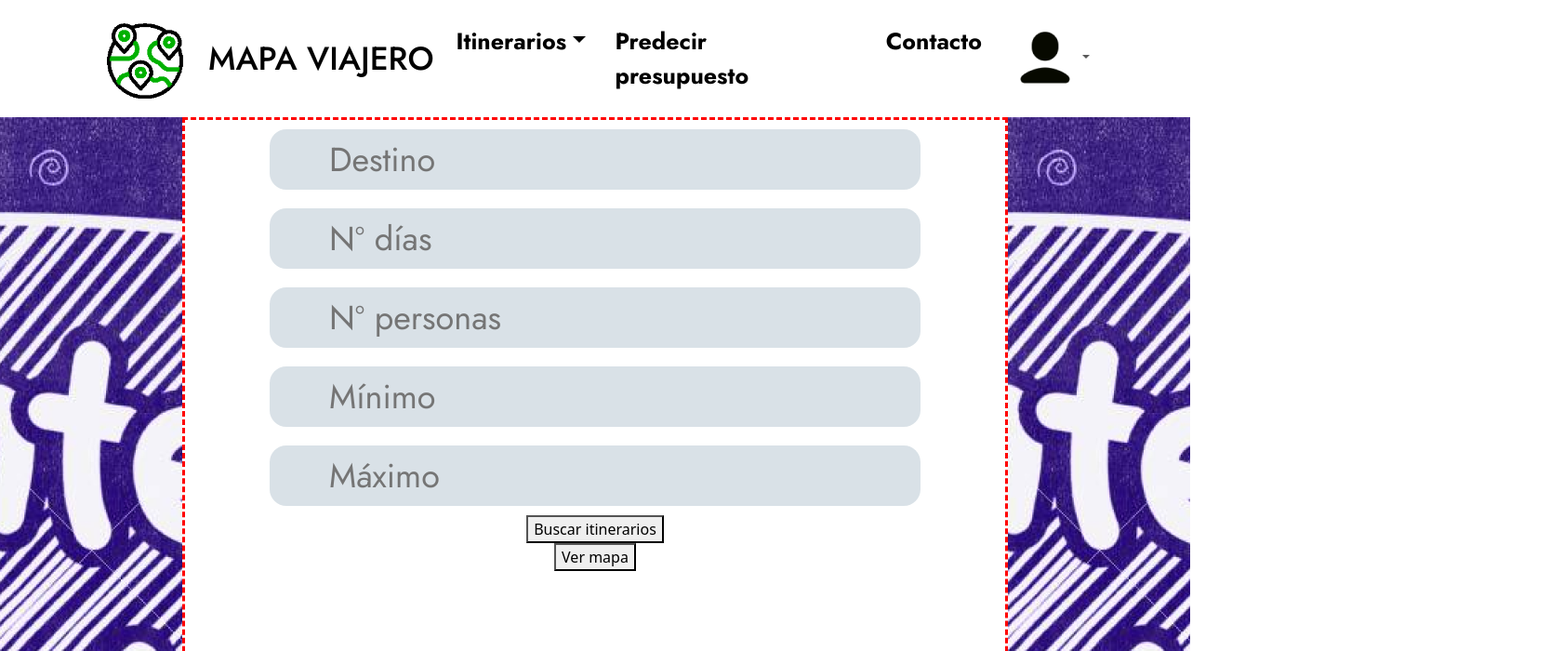
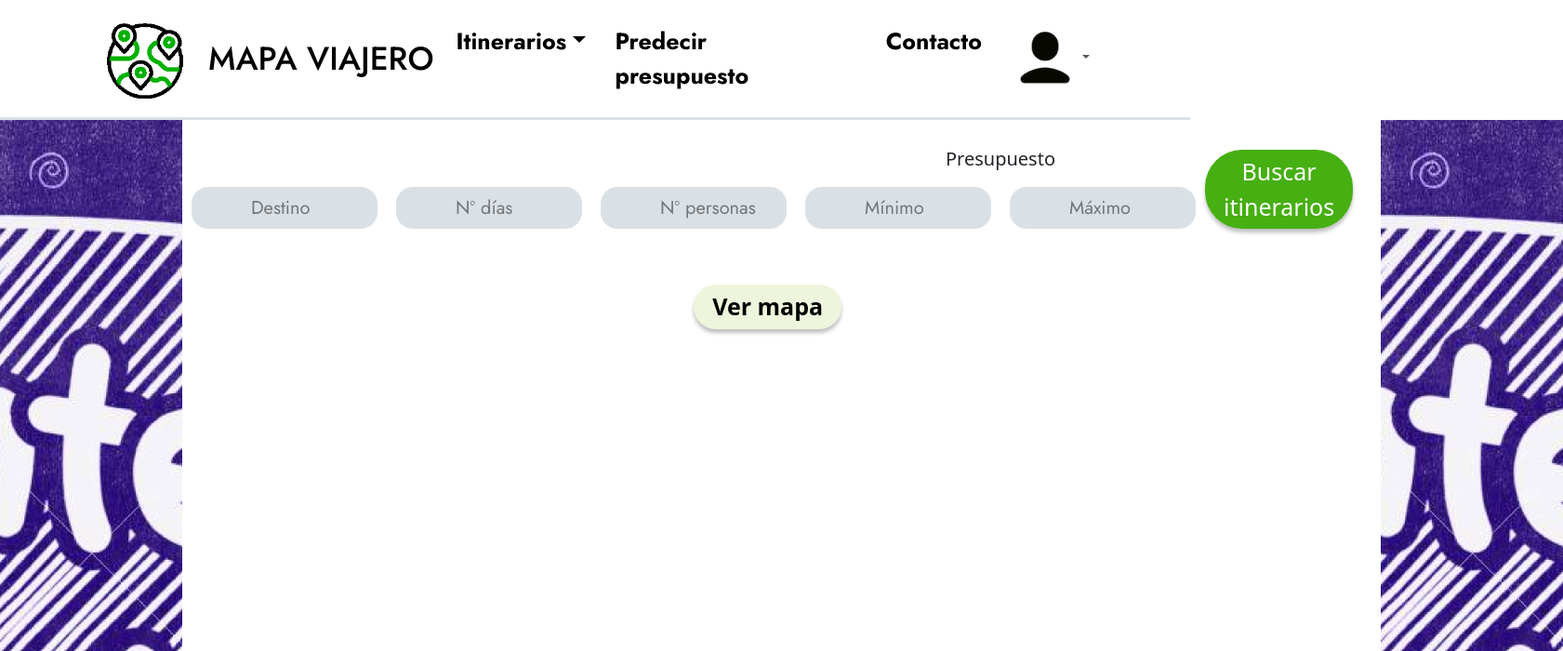
Before and after one commit to LauraPamies/MapaViajero, a React (Create React App) app in the folder client/: page /listas in a window 1280 px wide. Shown: the top 700 px of the page at 93% size, 1681 px wide, since content can reach past the window. Built offline with nearby package versions, Linux system fonts and the light colour scheme; sample sign-in values are in the browser's storage; a web font is replaced by a local one.

Commit message:
Cambios en diseño

```diff
--- a/client/src/CSS/header.css
+++ b/client/src/CSS/header.css
@@ -54,8 +54,10 @@
 #titulomapa {
     font-size: 35px;
     font-family: "Jost", sans-serif;
+}
 
-
+#headercuenta{
+    border-bottom: 3px #D9E1E7 solid;
 }
 
 
--- a/client/src/CSS/listas.css
+++ b/client/src/CSS/listas.css
@@ -22,5 +22,63 @@
     display: flex;
     flex-direction: column;
     align-items: center;
-    border: red 3px dashed;
 }
+
+#contenedorformulario{
+    display: flex;
+    flex-direction: row;
+    margin-top: 30px;
+    align-items: flex-end;
+}
+
+#divpresupuestos{
+    display: flex;
+    flex-direction: row;
+
+}
+
+#divpresupuestostop{
+    display: flex;
+    flex-direction: column;
+    align-items: center;
+}
+
+#input{
+    padding-left: 4rem;
+    margin: 10px;
+    height: 45px;
+    width: 200px;
+    font-size: 20px;
+    border: none;
+    border-radius: 18px;
+    color: black;
+    font-family: "Jost", sans-serif;
+    background-color: #D9E1E7;
+}
+
+#botonItinerarios{
+    padding: 5px 20px; /* Ajusta el padding para el tamaño del botón */
+    border: none; /* Sin borde */
+    border-radius: 40px; /* Añade bordes redondeados */
+    font-size: 25px;
+    margin-right: 30px;
+    margin-bottom: 10px;
+    background-color: #46AF12; /* Color de fondo */
+    color: white; /* Color del texto */
+    cursor: pointer; /* Cambia el cursor al pasar sobre el botón */
+    box-shadow: 0px 4px 4px rgba(0, 0, 0, 0.25);
+}
+
+#botonmapa{
+    padding: 5px 20px; /* Ajusta el padding para el tamaño del botón */
+    border: none; /* Sin borde */
+    border-radius: 40px; /* Añade bordes redondeados */
+    font-size: 25px;
+    margin-right: 30px;
+    margin-bottom: 10px;
+    margin-top: 50px;
+    background-color: #EDF5DC; /* Color de fondo */
+    font-weight: 600;
+    cursor: pointer; /* Cambia el cursor al pasar sobre el botón */
+    box-shadow: 0px 4px 4px rgba(0, 0, 0, 0.25);
+}
--- a/client/src/components/HeaderComponent.js
+++ b/client/src/components/HeaderComponent.js
@@ -83,7 +83,7 @@ function CuentaHeader() {
     return (
 
 
-        <Navbar expand="lg" className="justify-content-between">
+        <Navbar expand="lg" id="headercuenta" className="justify-content-between">
             <Container fluid className="custom-navbar-padding">
                 <Navbar.Brand className="d-flex align-items-center">
                     <Link to="/">
--- a/client/src/components/ListasComponent.js
+++ b/client/src/components/ListasComponent.js
@@ -11,6 +11,12 @@ import { useForm } from "react-hook-form";
 
 
 const ListasComponent = () => {
+
+    const ir_mapa = () => {
+
+        navigate("/mapa");
+
+    };
 
     const navigate = useNavigate();
     //FORMULARIO
@@ -52,10 +58,11 @@ const ListasComponent = () => {
             </div>
 
             <div className='contenidoListas'>
+
                 <form onSubmit={onSubmit} id='formularioreg'>
-
+                    <div id='contenedorformulario'>
                         {/* Destino */}
-                    <div id="inputformreg">
+                        <div id="inputformlista">
                             {/* <span id="icons"><img src={usericon} alt='logo' width={"50px"}></img></span> */}
                             <input id="input" placeholder="Destino" type='text'
                                 {...register("destino", {
@@ -72,7 +79,7 @@ const ListasComponent = () => {
 
 
                         {/* Dias */}
-                    <div id="inputformreg">
+                        <div id="inputformlista">
                             {/* <span id="icons"><img src={usericon} alt='logo' width={"50px"}></img></span> */}
                             <input id="input" placeholder="Nº días" type='number'
                                 {...register("dias", {
@@ -89,7 +96,7 @@ const ListasComponent = () => {
 
 
                         {/* Personas */}
-                    <div id="inputformreg">
+                        <div id="inputformlista">
                             {/* <span id="icons"><img src={usericon} alt='logo' width={"50px"}></img></span> */}
                             <input id="input" placeholder="Nº personas" type='number'
                                 {...register("personas", {
@@ -104,8 +111,12 @@ const ListasComponent = () => {
                             {errors.personas && <span>{errors.personas.message}</span>}
                         </div>
 
+                        <div id='divpresupuestostop'>
+                            <h5>Presupuesto</h5>
                             {/* Presupuesto Mínimo */}
-                    <div id="inputformreg">
+
+                            <div id='divpresupuestos'>
+                            <div id="inputformlista">
                                 <input id="input" placeholder="Mínimo" type='number'
                                     {...register("pre_min", {
                                         required: {
@@ -121,7 +132,7 @@ const ListasComponent = () => {
 
 
                             {/* Presupuesto Máximo */}
-                    <div id="inputformreg">
+                            <div id="inputformlista">
                                 <input id="input" placeholder="Máximo" type='number'
                                     {...register("pre_max", {
                                         required: {
@@ -131,6 +142,9 @@ const ListasComponent = () => {
                                     })}
                                 ></input>
                             </div>
+                            </div>
+                        </div>
+
                         <div>
                             {errors.pre_max && <span>{errors.pre_max.message}</span>}
                         </div>
@@ -139,16 +153,20 @@ const ListasComponent = () => {
                         {/* BOTON */}
                         <button type='submit' id='botonItinerarios'>Buscar itinerarios</button>
 
-
+                    </div>
                 </form>
 
 
-                <button  id='botonItinerarios'>Ver mapa</button>
+
+
+                <button id='botonmapa' onClick={ir_mapa}>Ver mapa</button>
 
                 <div id='itinerarios'>
 
                 </div>
             </div>
+
+
             <div className='publicidad2'>
                 <img src={publi} alt='publi'></img>
 
--- a/client/src/components/LoginComponent.js
+++ b/client/src/components/LoginComponent.js
@@ -53,7 +53,7 @@ const LoginComponent = () => {
     useEffect(() => {
         const isLoggedIn = localStorage.getItem('isLoggedIn');
         if (isLoggedIn === 'true') {
-            navigate("/presupuesto");
+            navigate("/listas");
         }
     }, []);
 
@@ -67,7 +67,7 @@ const LoginComponent = () => {
                 localStorage.setItem('userId', res.data[0].id);
                 localStorage.setItem('userName', res.data[0].name);
                 localStorage.setItem('userEmail', res.data[0].email);
-                navigate("/presupuesto");
+                navigate("/listas");
             } else {
                 noti.fire({
                     icon: "error",
```
Lines whose indentation alone changed are shown as unchanged.
